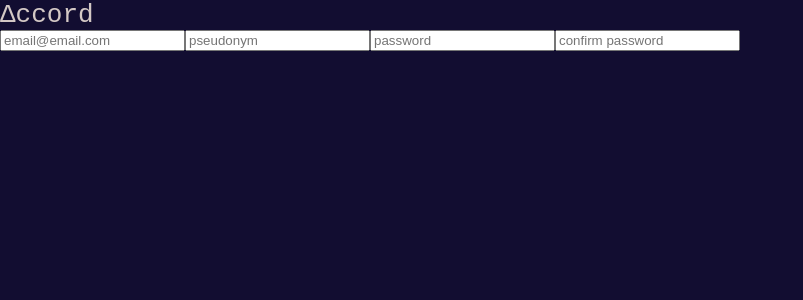
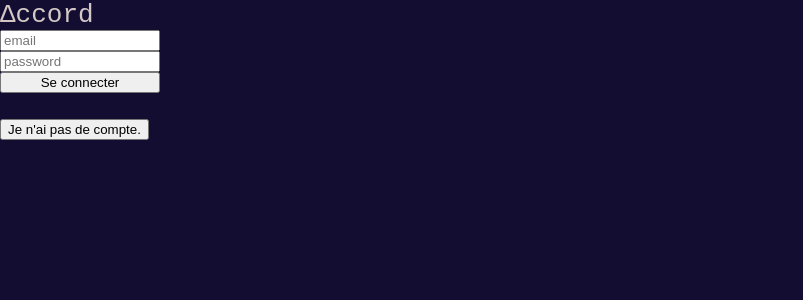
Before and after one commit to SnowyOxygen/Accord, a React (Create React App) app: page / in a window 1280 px wide. Shown: the top 300 px of the page, without its empty margins (0-803 px from the left). Built offline with nearby package versions, Linux system fonts and the light colour scheme.

Commit message:
Connection front done

```diff
--- a/src/App.css
+++ b/src/App.css
@@ -19,4 +19,21 @@ body, html{
 div.connection{
   display: flex;
   flex-direction: column;
+  width: 20vh;
 }
+div.signup-form{
+  display: flex;
+  flex-direction: column;
+  width: 20vh;
+}
+
+input.valid{
+  border-color: darkgreen 2px solid;
+  background-color: lightgreen;
+}
+input.invalid{
+  border-color: darkgreen 2px solid;
+}
+p.warning{
+  color: red;
+}
--- a/src/App.js
+++ b/src/App.js
@@ -17,7 +17,8 @@ function App() {
         <Home setEmail={setEmail}
               setPassword={setPassword}/>
       ) : (
-        <ChatBox/>
+        <ChatBox email={email}
+                 password={setPassword}/>
       )}
     </div>
   );
--- a/src/components/Connection.js
+++ b/src/components/Connection.js
@@ -5,35 +5,100 @@ function Connection({setHasAccount, setEmail, setPassword}){
     const [tempEmail, setTempEmail] = useState('');
     const [tempPass, setTempPass] = useState('');
 
+    const [warningsList, setWarningsList] = useState([]);
+
     const checkDetails = () => {
-        //TODO: check for invalid characters, character requirements etc
-        setEmail(tempEmail);
-        setPassword(tempPass);
+
+        //TODO: check with backend
+
+        if(tempEmail !== "" && tempPass !== ""){
+            setEmail(tempEmail);
+            setPassword(tempPass);
+        }
+    }
+
+    const toggleWarning = (warning, toggle) => {
+        if(toggle){
+            setWarningsList((list) => [...list].filter(x => x != warning));
+        }
+        else
+        {
+            if(!warningsList.includes(warning)){
+                setWarningsList((list) => [...list, warning]);
+            }
+        }
+    }
+
+    const regex = /^[a-zA-Z0-9.!#$%&'*+/=?^_`{|}~-]+@[a-zA-Z0-9](?:[a-zA-Z0-9-]{0,61}[a-zA-Z0-9])?(?:\.[a-zA-Z0-9](?:[a-zA-Z0-9-]{0,61}[a-zA-Z0-9])?)*$/gi;
+
+    const checkEmail = (e) => { //Check for email structure
+        var emailInput = document.getElementById("emailInput");
+        var warning = "email pas valide";
+
+        if(regex.test(e)){
+            emailInput.setAttribute("className", "cInput cField valid");
+            setTempEmail(e);
+
+            toggleWarning(warning, true);
+
+        }
+        else{
+            emailInput.setAttribute("className", "cInput cField invalid");
+
+            toggleWarning(warning, false);
+
+            setTempEmail("");
+        }
+    }
+
+    const checkPassword = (e) => { //Check for password structure
+        var lWarning = "mot de passe trop court"
+
+        if(e.length >= 8){
+            toggleWarning(lWarning, true);
+            setTempPass(e);
+        }else{
+            toggleWarning(lWarning, false);
+            setTempPass("");
+        }
     }
 
     return(
         <div>
             <div className="connection">
                 <input
+                    id="emailInput"
                     className="cInput cField"
-                    onChange={(event) => {setTempEmail(event.target.value)}}
+                    onChange={(event) => {checkEmail(event.target.value)}}
                     type="email"
                     placeholder="email"
                     required
                     maxLength="32"/>
                 <input
+                    id="passwordInput"
                     className="cInput cField"
-                    onChange={(event) => {setTempPass(event.target.value)}}
+                    onChange={(event) => {checkPassword(event.target.value)}}
                     type="password"
                     placeholder="password"
                     required
                     maxLength="20"/>
-                <button onClick={() => checkDetails()}></button>
+                <button onClick={() => checkDetails()}>Se connecter</button>
+                {
+                    warningsList.length > 0 ? (
+                        warningsList.map((warning) => {
+                            return (
+                                <p className="warning">{warning}</p>
+                            )
+                        })
+                    ) : (
+                        <p></p>
+                    )
+                }
             </div>
             <button
-              onClick={setHasAccount(false)}
+              onClick={() => setHasAccount(false)}
               className="hasAccount">
-                J'ai déjà un compte.
+                Je n'ai pas de compte.
             </button>
         </div>
     )
--- a/src/components/Home.js
+++ b/src/components/Home.js
@@ -6,6 +6,7 @@ import Signup from "./Signup";
 
 function Home({setEmail, setPassword}){
     const [hasAccount, setHasAccount] = useState(true);
+    //TODO: check cookies for login details with component
 
     return (
         <div>
@@ -20,7 +21,8 @@ function Home({setEmail, setPassword}){
                   setPassword={setPassword}
                   setHasAccount={setHasAccount} />
             ) : (
-                <Signup/>
+                <Signup
+                  setHasAccount={setHasAccount}/>
             )}
 
         </div>
--- a/src/components/Signup.js
+++ b/src/components/Signup.js
@@ -1,13 +1,55 @@
 import React from "react";
+import { useState } from "react";
 
-function Signup(){
+function Signup({setHasAccount}){
+    //Form data
+    const [tempEmail, setTempEmail] = useState('');
+    const [tempPass, setTempPass] = useState('');
+    const [tempConfPass, setTempConfPass] = useState('');
+
+    //Warning messages for user if details are incorrect.
+    const [warnings, setWarning] = useState([]);
+
+    //reg expression for email structure
+    const regex = /^[a-zA-Z0-9.!#$%&'*+/=?^_`{|}~-]+@[a-zA-Z0-9](?:[a-zA-Z0-9-]{0,61}[a-zA-Z0-9])?(?:\.[a-zA-Z0-9](?:[a-zA-Z0-9-]{0,61}[a-zA-Z0-9])?)*$/gi;
+
+    const checkDetails = () => {
+        /*TODO: check email for valid structure
+        check pseudonym for bad words
+        check password for valid structure
+        check all for xss vulnerability
+        */
+    }
+
     return(
-        <form action="" className="signup">
-            <input type="email" placeholder="email@email.com" required/>
-            <input type="pseudonym" placeholder="pseudonym" required/>
-            <input type="password" placeholder="password" required/>
-            <input type="password" placeholder="confirm password" required/>
-        </form>
+        <div className="signup">
+            <div className="signup-form">
+                <input
+                  onChange={(event) => setTempEmail(event.target.value)}
+                  type="email"
+                  placeholder="email@email.com"
+                  required
+                  maxLength="32"/>
+                <input
+                  onChange={(event) => setTempPass(event.target.value)}
+                  type="password"
+                  placeholder="password"
+                  required
+                  maxLength="20"/>
+                <input
+                  onChange={(event) => setTempConfPass(event.target.value)}
+                  type="password"
+                  placeholder="confirm password"
+                  required
+                  maxLength="20"/>
+                <button onClick={() => checkDetails()}>Créer</button>
+            </div>
+            <button
+                onClick={() => setHasAccount(true)}
+                className="hasAccount">
+                J'ai déjà un compte.
+            </button>
+        </div>
     )
 }
 
```
